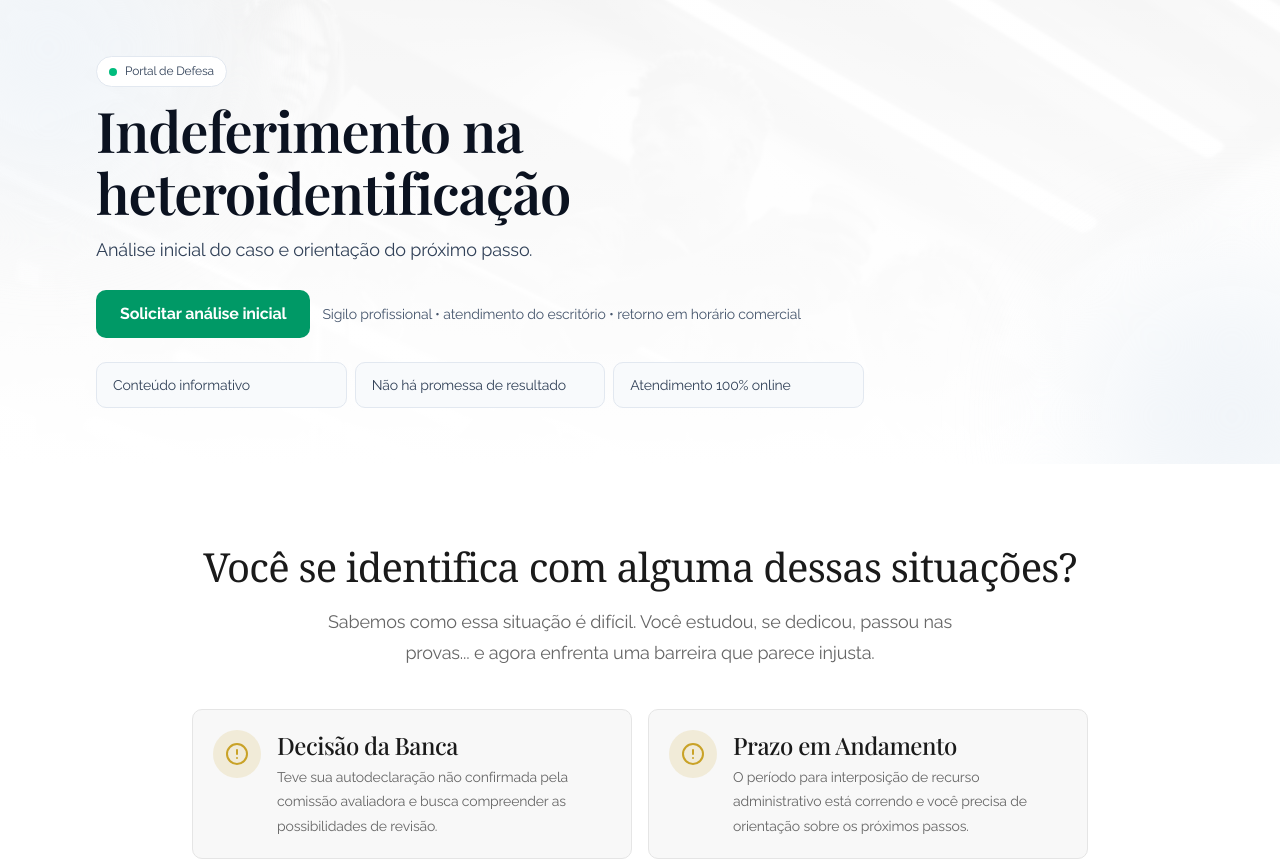
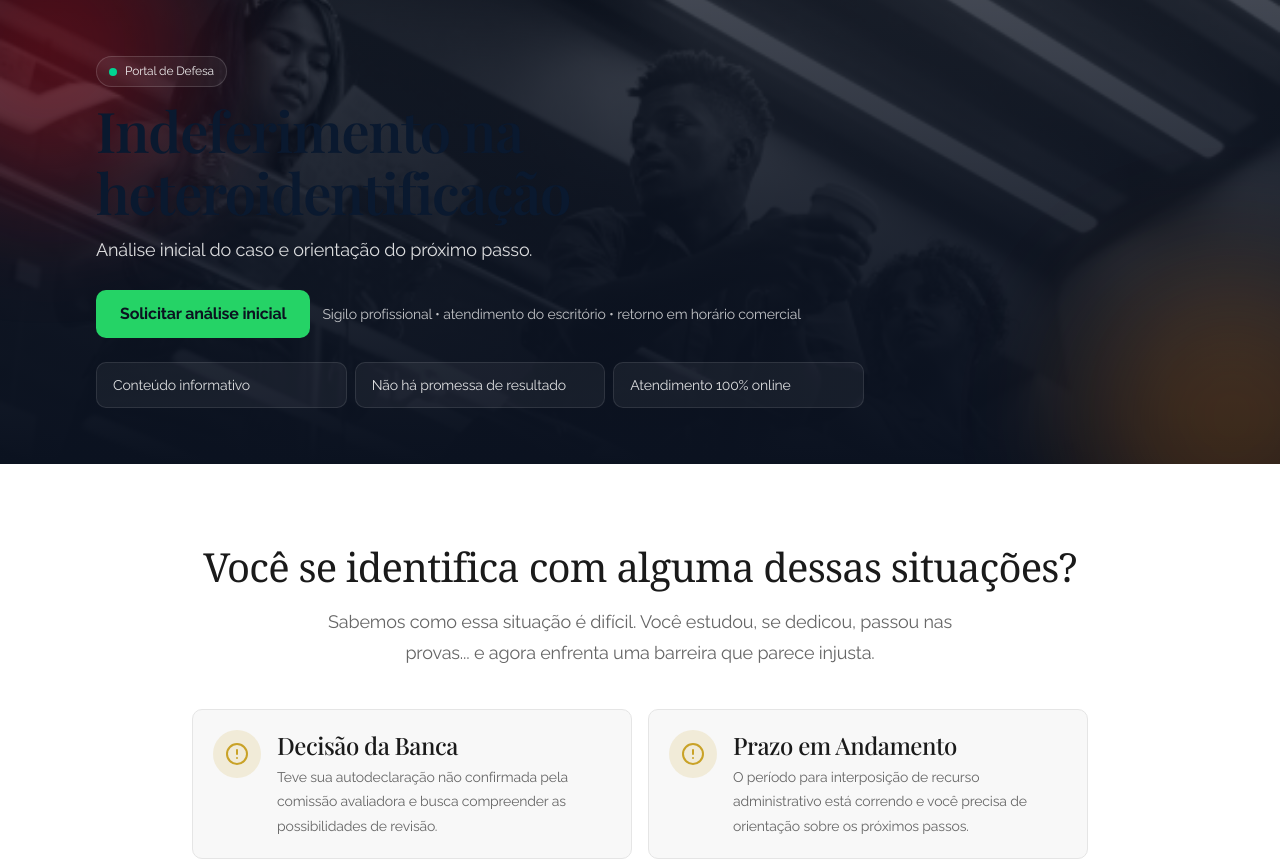
Before and after one commit to ViniciusGavioli/marcelo-colen-site, a Next.js app: page /portal-defesa-heteroidentificacao in a window 1280 px wide. Shown: the top 860 px of the page. Built offline with nearby package versions, Linux system fonts and the light colour scheme; no server answers; a web font is replaced by a local one.

Commit message:
ui(portal): give hero more presence with dark image overlay

```diff
--- a/src/app/(lp)/portal-defesa-heteroidentificacao/page.tsx
+++ b/src/app/(lp)/portal-defesa-heteroidentificacao/page.tsx
@@ -87,11 +87,11 @@ function getPageSchemas() {
 
 function PortalHero() {
     return (
-        <section className="relative overflow-hidden bg-white">
-            {/* Fundo com imagem leve e sobria para evitar "branco chapado" */}
+        <section className="relative overflow-hidden bg-[#0B1220] text-white">
+            {/* Fundo com imagem e presença (sem branco chapado) */}
             <div className="absolute inset-0">
                 <div
-                    className="absolute inset-0 opacity-[0.14]"
+                    className="absolute inset-0 opacity-[0.35]"
                     style={{
                         backgroundImage: "url(/images/marcelo/estudantes.jpg)",
                         backgroundSize: "cover",
@@ -99,37 +99,34 @@ function PortalHero() {
                         filter: "grayscale(100%)",
                     }}
                 />
-                <div className="absolute inset-0 bg-gradient-to-b from-white/70 via-white/85 to-white" />
-                <div className="absolute -top-24 -left-24 h-72 w-72 rounded-full bg-slate-100 blur-3xl" />
-                <div className="absolute -bottom-24 -right-24 h-72 w-72 rounded-full bg-slate-100 blur-3xl" />
+                <div className="absolute inset-0 bg-gradient-to-b from-[#0B1220]/35 via-[#0B1220]/70 to-[#0B1220]" />
+                <div className="absolute -top-24 -left-24 h-72 w-72 rounded-full bg-red-600/30 blur-3xl" />
+                <div className="absolute -bottom-24 -right-24 h-72 w-72 rounded-full bg-orange-400/20 blur-3xl" />
             </div>
 
             <Container className="relative z-10 py-14">
                 <div className="max-w-3xl">
-                    <p className="mb-3 inline-flex items-center gap-2 rounded-full border border-slate-200 bg-white px-3 py-1 text-xs text-slate-700">
-                        <span className="h-2 w-2 rounded-full bg-emerald-500" />
+                    <p className="mb-3 inline-flex items-center gap-2 rounded-full border border-white/15 bg-white/5 px-3 py-1 text-xs text-white/90">
+                        <span className="h-2 w-2 rounded-full bg-emerald-400" />
                         Portal de Defesa
                     </p>
 
-                    <h1
-                        className="text-3xl font-extrabold leading-tight sm:text-5xl"
-                        style={{ color: "#0B1220" }}
-                    >
+                    <h1 className="text-3xl font-extrabold leading-tight text-white sm:text-5xl">
                         Indeferimento na heteroidentificação
                     </h1>
 
-                    <p className="mt-3 text-base text-slate-700 sm:text-lg">
+                    <p className="mt-3 text-base text-white/85 sm:text-lg">
                         Análise inicial do caso e orientação do próximo passo.
                     </p>
 
                     <div className="mt-6 flex flex-col gap-3 sm:flex-row sm:items-center">
                         <Link
                             href="/consulta"
-                            className="inline-flex items-center justify-center rounded-xl bg-emerald-600 px-6 py-3 text-base font-bold text-white hover:bg-emerald-700"
+                            className="inline-flex items-center justify-center rounded-xl bg-[#25D366] px-6 py-3 text-base font-bold text-[#0B1220] hover:opacity-95"
                         >
                             Solicitar análise inicial
                         </Link>
-                        <div className="text-sm text-slate-600">
+                        <div className="text-sm text-white/75">
                             Sigilo profissional • atendimento do escritório • retorno em horário comercial
                         </div>
                     </div>
@@ -142,7 +139,7 @@ function PortalHero() {
                         ].map((t) => (
                             <div
                                 key={t}
-                                className="rounded-xl border border-slate-200 bg-slate-50 px-4 py-3 text-sm text-slate-700"
+                                className="rounded-xl border border-white/10 bg-white/5 px-4 py-3 text-sm text-white/85"
                             >
                                 {t}
                             </div>
```
